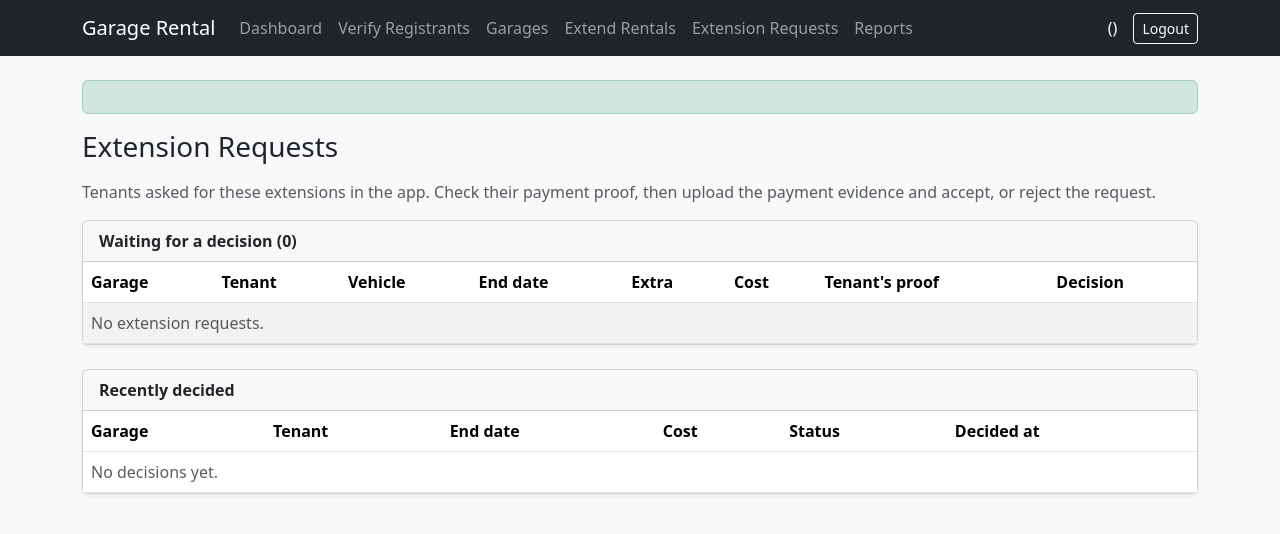
After one commit to stanleyy30/garage-rental, a Laravel app: template resources/views/admin/extension-requests.blade.php in a window 1280 px wide. The commit adds this page. Shown: the top 534 px of the page. Run offline with Laravel 12, Linux system fonts and the light colour scheme; the template is opened without the code that fills it, so the values that code supplies are empty.

Commit message:
feat(extensions): tenant extension requests wait for admin approval
An extension the tenant sends from the app is saved as pending, with the tenant's payment proof. The admin opens Extension Requests, checks the proof, uploads the payment evidence and accepts it, or rejects it. Only accepted extensions move the rental's end date and count in the reports. Extensions the admin enters in person are accepted at once.

```diff
--- a/app/Http/Controllers/AdminExtensionController.php
+++ b/app/Http/Controllers/AdminExtensionController.php
@@ -2,6 +2,7 @@
 
 namespace App\Http\Controllers; // This file lives in app/Http/Controllers
 
+use App\Enums\ExtensionStatus; // The ExtensionStatus enum
 use App\Http\Controllers\Concerns\HandlesExtensions; // Shared extension steps
 use App\Http\Requests\AdminExtensionRequest; // Validated form
 use App\Http\Requests\StoreAdminExtensionRequest; // Validated form + proof
@@ -61,7 +62,7 @@ class AdminExtensionController extends Controller // Extend Garage Rental: the a
         $this->ensureActive($rental); // Only running rentals
         $extension = $this->calculateExtension($rental, (int) $request->validated('days')); // Calculate again
 
-        $this->saveExtension($rental, $extension, $request->file('payment_proof')); // Save it
+        $this->saveExtension($rental, $extension, $request->file('payment_proof'), ExtensionStatus::Accepted); // Save it; the admin took the payment in person, so it counts at once
 
         return redirect()->route('admin.extensions.index') // Back to the list ...
             ->with('success', "Garage {$rental->garage_id} is extended until {$this->date($extension['newEndDate'])} for {$this->rupiah($extension['cost'])}."); // ... with a green message
--- a/app/Http/Controllers/DashboardController.php
+++ b/app/Http/Controllers/DashboardController.php
@@ -2,9 +2,11 @@
 
 namespace App\Http\Controllers; // This file lives in app/Http/Controllers
 
+use App\Enums\ExtensionStatus; // The ExtensionStatus enum
 use App\Enums\GarageStatus; // The GarageStatus enum
 use App\Enums\VerificationStatus; // The VerificationStatus enum
 use App\Http\Controllers\Concerns\CalculatesRentals; // Shared rules
+use App\Models\Extension; // The Extension model
 use App\Models\Garage; // The Garage model
 use App\Models\Rental; // The Rental model
 use App\Models\Tenant; // The Tenant model
@@ -22,6 +24,7 @@ class DashboardController extends Controller // Home pages for the admin and the
         return $this->page('admin.dashboard', [ // Show the admin home page with these numbers
             'stats' => [ // One card per number
                 ['label' => 'Registrants waiting', 'value' => Tenant::where('verification_status', VerificationStatus::Pending)->count()], // Pending tenants
+                ['label' => 'Extension requests', 'value' => Extension::where('status', ExtensionStatus::Pending)->count()], // Requests waiting for the admin
                 ['label' => 'Garages', 'value' => Garage::count()], // All garages
                 ['label' => 'Available garages', 'value' => Garage::where('status', GarageStatus::Available)->count()], // Free garages
                 ['label' => 'Rented today', 'value' => Rental::whereDate('start_date', '<=', today())->whereDate('end_date', '>=', today())->count()], // Active rentals
--- a/app/Http/Controllers/RentalController.php
+++ b/app/Http/Controllers/RentalController.php
@@ -2,6 +2,7 @@
 
 namespace App\Http\Controllers; // This file lives in app/Http/Controllers
 
+use App\Enums\ExtensionStatus; // The ExtensionStatus enum
 use App\Enums\GarageStatus; // The GarageStatus enum
 use App\Enums\RentalType; // The RentalType enum
 use App\Enums\VehicleType; // The VehicleType enum
@@ -23,7 +24,7 @@ class RentalController extends Controller // Rent New Garage and My Rentals (ten
 
     public function index(Request $request): View // GET /tenant/rentals: the tenant's own rentals
     { // Start of index()
-        $rentals = Rental::with(['garage', 'vehicle']) // Load each rental's garage and vehicle too ...
+        $rentals = Rental::with(['garage', 'vehicle', 'extensions']) // Load each rental's garage, vehicle and extensions too ...
             ->whereHas('vehicle', fn ($query) => $query->where('user_id', $request->user()->user_id)) // ... only this tenant's vehicles
             ->orderByDesc('start_date') // Newest first
             ->get(); // Run the query
@@ -215,6 +216,7 @@ class RentalController extends Controller // Rent New Garage and My Rentals (ten
             'status' => $isActive ? 'Active' : 'Ended', // Status text
             'statusColor' => $isActive ? 'success' : 'secondary', // Green or grey
             'isActive' => $isActive, // Only active rentals can be extended
+            'waitingExtension' => $rental->extensions->contains('status', ExtensionStatus::Pending), // An extension request waits for the admin
         ]; // End of the row
     } // End of rentalRow()
 
--- a/app/Models/Extension.php
+++ b/app/Models/Extension.php
@@ -2,13 +2,14 @@
 
 namespace App\Models; // This file lives in app/Models
 
+use App\Enums\ExtensionStatus; // The ExtensionStatus enum
 use Illuminate\Database\Eloquent\Attributes\Fillable; // Attribute that lists the columns we may fill at once
 use Illuminate\Database\Eloquent\Attributes\Table; // Attribute that sets the primary key
 use Illuminate\Database\Eloquent\Model; // Laravel's base class for a database table
 use Illuminate\Database\Eloquent\Relations\BelongsTo; // Return type for "belongs to one"
 
 #[Table(key: 'extension_id')] // Table "extensions", primary key "extension_id"
-#[Fillable(['rental_id', 'old_end_date', 'new_end_date', 'extra_days', 'extra_cost', 'payment_proof'])] // Columns create() may fill
+#[Fillable(['rental_id', 'old_end_date', 'new_end_date', 'extra_days', 'extra_cost', 'status', 'payment_proof', 'admin_payment_proof', 'decided_at'])] // Columns create() may fill
 class Extension extends Model // One row of the "extensions" table
 { // Start of the class
     protected function casts(): array // How to convert each column
@@ -18,6 +19,8 @@ class Extension extends Model // One row of the "extensions" table
             'new_end_date' => 'date', // Text -> Carbon date
             'extra_days' => 'integer', // Make sure extra_days is an int
             'extra_cost' => 'float', // Decimal -> float
+            'status' => ExtensionStatus::class, // Text -> ExtensionStatus enum
+            'decided_at' => 'datetime', // Text -> Carbon date and time
         ]; // End of the list
     } // End of casts()
 
--- a/resources/views/admin/dashboard.blade.php
+++ b/resources/views/admin/dashboard.blade.php
@@ -8,7 +8,7 @@
 
 <div class="row g-3"> {{-- Row of number cards --}}
     @foreach ($stats as $stat) {{-- One card per number from the controller --}}
-        <div class="col-6 col-md-3"> {{-- Two cards per row on phones, four on wider screens --}}
+        <div class="col-6 col-md"> {{-- Two cards per row on phones, four on wider screens --}}
             <div class="card shadow-sm text-center"> {{-- White card --}}
                 <div class="card-body"> {{-- Card padding --}}
                     <div class="display-6">{{ $stat['value'] }}</div> {{-- The number, large --}}
--- /dev/null
+++ b/resources/views/admin/extension-requests.blade.php
@@ -0,0 +1,74 @@
+@extends('layouts.admin') {{-- Admin page --}}
+
+@section('title', 'Extension Requests') {{-- Tab title --}}
+
+@section('content') {{-- Start of this page's content --}}
+<h1 class="h3 mb-3">Extension Requests</h1> {{-- Page heading --}}
+<p class="text-muted">Tenants asked for these extensions in the app. Check their payment proof, then upload the payment evidence and accept, or reject the request.</p> {{-- Instruction --}}
+
+@error('payment_proof') {{-- An error came back from the controller --}}
+    <div class="alert alert-danger">{{ $message }}</div> {{-- Show it in red --}}
+@enderror {{-- End of the error --}}
+
+<div class="card shadow-sm mb-4"> {{-- Box for waiting requests --}}
+    <div class="card-header fw-bold">Waiting for a decision ({{ count($pendingRequests) }})</div> {{-- Box title --}}
+    <div class="table-responsive"> {{-- Scroll wrapper for phones --}}
+        <table class="table table-striped mb-0 align-middle"> {{-- Striped table --}}
+            <thead> {{-- Table header --}}
+                <tr><th>Garage</th><th>Tenant</th><th>Vehicle</th><th>End date</th><th>Extra</th><th>Cost</th><th>Tenant's proof</th><th>Decision</th></tr> {{-- Column names --}}
+            </thead> {{-- End of the header --}}
+            <tbody> {{-- Table body --}}
+                @forelse ($pendingRequests as $req) {{-- One row per waiting request from the controller --}}
+                    <tr> {{-- Start of the row --}}
+                        <td>{{ $req['garage'] }}</td> {{-- Garage --}}
+                        <td>{{ $req['tenant'] }}</td> {{-- Tenant --}}
+                        <td>{{ $req['vehicle'] }}</td> {{-- Vehicle --}}
+                        <td>{{ $req['period'] }}</td> {{-- Old and new end date --}}
+                        <td>{{ $req['days'] }}</td> {{-- Extra days --}}
+                        <td>{{ $req['cost'] }}</td> {{-- Amount --}}
+                        <td><a href="{{ $req['proofUrl'] }}" target="_blank">View proof</a></td> {{-- Opens the tenant's proof in a new tab --}}
+                        <td style="min-width: 320px"> {{-- Decision cell --}}
+                            <form method="POST" action="{{ route('admin.extension-requests.accept', $req['id']) }}" enctype="multipart/form-data" class="d-flex gap-2 mb-2"> {{-- Accept needs a file, so multipart --}}
+                                @csrf {{-- Anti-forgery token --}}
+                                <input type="file" name="payment_proof" accept=".jpg,.jpeg,.png" class="form-control form-control-sm" required> {{-- Payment evidence (jpg/png, max 1 MB) --}}
+                                <button type="submit" class="btn btn-success btn-sm">Accept</button> {{-- Accept with the evidence --}}
+                            </form> {{-- End of the accept form --}}
+                            <form method="POST" action="{{ route('admin.extension-requests.reject', $req['id']) }}"> {{-- Reject form --}}
+                                @csrf {{-- Anti-forgery token --}}
+                                <button type="submit" class="btn btn-outline-danger btn-sm" onclick="return confirm('Reject this extension request?')">Reject</button> {{-- Reject with a confirmation --}}
+                            </form> {{-- End of the reject form --}}
+                        </td> {{-- End of the decision cell --}}
+                    </tr> {{-- End of the row --}}
+                @empty {{-- Nothing waiting --}}
+                    <tr><td colspan="8" class="text-muted">No extension requests.</td></tr> {{-- Empty message --}}
+                @endforelse {{-- End of the rows --}}
+            </tbody> {{-- End of the body --}}
+        </table> {{-- End of the table --}}
+    </div> {{-- End of the scroll wrapper --}}
+</div> {{-- End of the waiting box --}}
+
+<div class="card shadow-sm"> {{-- Box for decided requests --}}
+    <div class="card-header fw-bold">Recently decided</div> {{-- Box title --}}
+    <div class="table-responsive"> {{-- Scroll wrapper --}}
+        <table class="table mb-0 align-middle"> {{-- Plain table --}}
+            <thead> {{-- Table header --}}
+                <tr><th>Garage</th><th>Tenant</th><th>End date</th><th>Cost</th><th>Status</th><th>Decided at</th></tr> {{-- Column names --}}
+            </thead> {{-- End of the header --}}
+            <tbody> {{-- Table body --}}
+                @forelse ($decidedRequests as $req) {{-- One row per decided request --}}
+                    <tr> {{-- Start of the row --}}
+                        <td>{{ $req['garage'] }}</td> {{-- Garage --}}
+                        <td>{{ $req['tenant'] }}</td> {{-- Tenant --}}
+                        <td>{{ $req['period'] }}</td> {{-- Old and new end date --}}
+                        <td>{{ $req['cost'] }}</td> {{-- Amount --}}
+                        <td><span class="badge bg-{{ $req['statusColor'] }}">{{ $req['status'] }}</span></td> {{-- Accepted / Rejected --}}
+                        <td>{{ $req['decidedAt'] }}</td> {{-- Decision time --}}
+                    </tr> {{-- End of the row --}}
+                @empty {{-- Nothing decided yet --}}
+                    <tr><td colspan="6" class="text-muted">No decisions yet.</td></tr> {{-- Empty message --}}
+                @endforelse {{-- End of the rows --}}
+            </tbody> {{-- End of the body --}}
+        </table> {{-- End of the table --}}
+    </div> {{-- End of the scroll wrapper --}}
+</div> {{-- End of the decided box --}}
+@endsection {{-- End of this page's content --}}
--- a/resources/views/layouts/admin.blade.php
+++ b/resources/views/layouts/admin.blade.php
@@ -6,6 +6,7 @@
         <li class="nav-item"><a class="nav-link" href="{{ route('admin.verifications.index') }}">Verify Registrants</a></li> {{-- Verify New Registrant --}}
         <li class="nav-item"><a class="nav-link" href="{{ route('admin.garages.index') }}">Garages</a></li> {{-- Create Garages --}}
         <li class="nav-item"><a class="nav-link" href="{{ route('admin.extensions.index') }}">Extend Rentals</a></li> {{-- Extend Garage Rental --}}
+        <li class="nav-item"><a class="nav-link" href="{{ route('admin.extension-requests.index') }}">Extension Requests</a></li> {{-- Tenants' requests to accept --}}
         <li class="nav-item"><a class="nav-link" href="{{ route('admin.reports.index') }}">Reports</a></li> {{-- Rental reports --}}
     </x-navbar> {{-- End of the top bar --}}
 @endsection {{-- End of the top bar section --}}
--- a/resources/views/tenant/extensions/preview.blade.php
+++ b/resources/views/tenant/extensions/preview.blade.php
@@ -4,6 +4,7 @@
 
 @section('content') {{-- Start of this page's content --}}
 <h1 class="h3 mb-3">Confirm Extension</h1> {{-- Page heading --}}
+<p class="text-muted">After you send it, the admin checks your payment and accepts the extension. Your end date changes once it is accepted.</p> {{-- How the approval works --}}
 
 <x-summary-confirm :summary="$summary" :action="route('tenant.extensions.store', $rentalId)"> {{-- Shared summary + payment form --}}
     @foreach ($formData as $field => $value) {{-- Send the choices again; the controller checks them again --}}
--- a/resources/views/tenant/rentals/index.blade.php
+++ b/resources/views/tenant/rentals/index.blade.php
@@ -21,7 +21,9 @@
                         <td>{{ $rental['total'] }}</td> {{-- Amount paid --}}
                         <td><span class="badge bg-{{ $rental['statusColor'] }}">{{ $rental['status'] }}</span></td> {{-- Active / Ended --}}
                         <td class="text-end"> {{-- Action cell --}}
-                            @if ($rental['isActive']) {{-- Only running rentals can be extended --}}
+                            @if ($rental['waitingExtension']) {{-- A request already waits for the admin --}}
+                                <span class="badge bg-warning text-dark">Extension waiting for admin</span> {{-- No second request --}}
+                            @elseif ($rental['isActive']) {{-- Only running rentals can be extended --}}
                                 <a href="{{ route('tenant.extensions.create', $rental['id']) }}" class="btn btn-outline-primary btn-sm">Extend</a> {{-- Go to the extension form --}}
                             @endif {{-- End of the check --}}
                         </td> {{-- End of the action cell --}}
--- a/routes/web.php
+++ b/routes/web.php
@@ -3,6 +3,7 @@
 use App\Http\Controllers\AdminExtensionController; // Extend Garage Rental (admin)
 use App\Http\Controllers\AuthController; // Registration, login, logout
 use App\Http\Controllers\DashboardController; // Home pages
+use App\Http\Controllers\ExtensionRequestController; // Tenants' extension requests (admin decides)
 use App\Http\Controllers\GarageController; // Create Garages
 use App\Http\Controllers\RentalController; // Rent New Garage and My Rentals
 use App\Http\Controllers\ReportController; // Rental reports
@@ -34,6 +35,10 @@ Route::middleware('auth')->group(function () { // Pages for logged-in users only
         Route::get('/extensions/{rental}/create', [AdminExtensionController::class, 'create'])->name('extensions.create'); // Days form
         Route::post('/extensions/{rental}/preview', [AdminExtensionController::class, 'preview'])->name('extensions.preview'); // Split and cost
         Route::post('/extensions/{rental}', [AdminExtensionController::class, 'store'])->name('extensions.store'); // Upload proof and save
+        Route::get('/extension-requests', [ExtensionRequestController::class, 'index'])->name('extension-requests.index'); // Requests to accept or reject
+        Route::get('/extension-requests/{extension}/proof', [ExtensionRequestController::class, 'proof'])->name('extension-requests.proof'); // The tenant's payment proof
+        Route::post('/extension-requests/{extension}/accept', [ExtensionRequestController::class, 'accept'])->name('extension-requests.accept'); // Accept with payment evidence
+        Route::post('/extension-requests/{extension}/reject', [ExtensionRequestController::class, 'reject'])->name('extension-requests.reject'); // Reject
         Route::get('/reports', [ReportController::class, 'index'])->name('reports.index'); // The four reports
     }); // End of the admin group
 
```
Also changed, not shown: app/Enums/ExtensionStatus.php (added, +19 -0 lines), app/Http/Controllers/Concerns/HandlesExtensions.php (+8 -3 lines), app/Http/Controllers/ExtensionRequestController.php (added, +100 -0 lines), app/Http/Controllers/ReportController.php (+12 -6 lines), app/Http/Controllers/TenantExtensionController.php (+6 -2 lines), app/Http/Requests/AcceptExtensionRequest.php (added, +21 -0 lines), tests/Feature/ExtensionTest.php (+48 -3 lines), tests/Feature/ReportTest.php (+2 -1 lines), database/migrations/2026_11_22_084000_add_approval_to_extensions_table.php (added).
